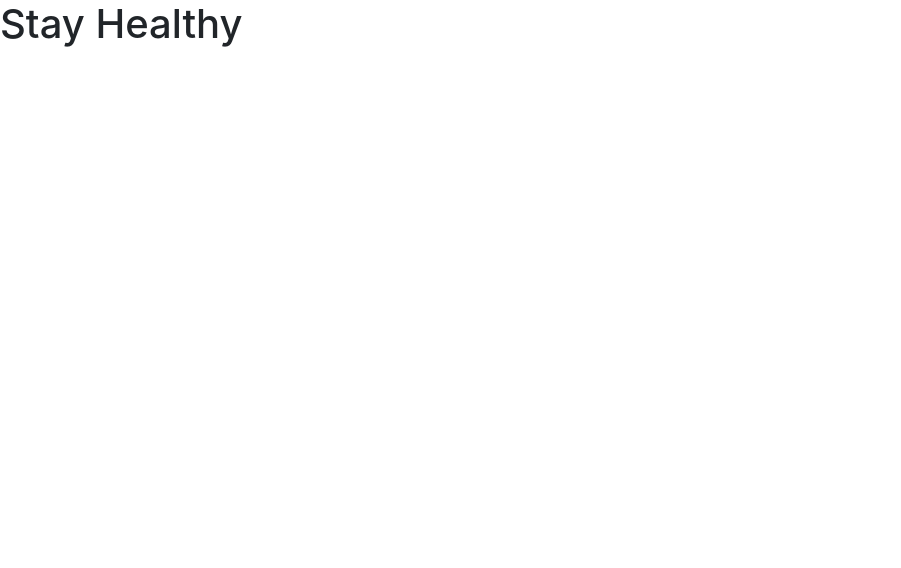
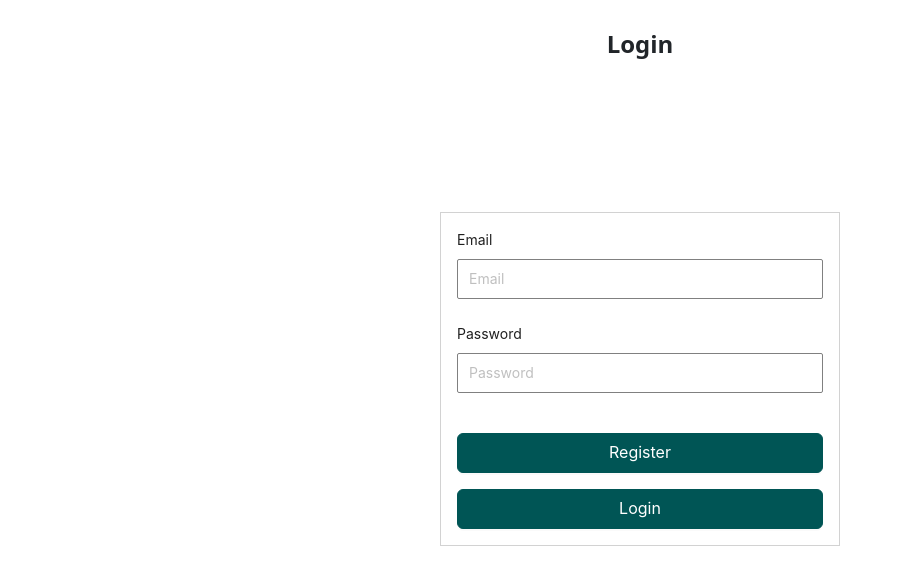
Before and after one commit to Gautammm16/appointment-booking-app-frontend, a React (Create React App) app: page /login in a window 1280 px wide. Shown: the top 568 px of the page, without its empty margins (0-901 px from the left). Built offline with nearby package versions, Linux system fonts and the light colour scheme.

Commit message:
reigster and login added

```diff
--- a/src/App.js
+++ b/src/App.js
@@ -1,9 +1,17 @@
+import React from 'react';
+import "antd/dist/reset.css"
+import {BrowserRouter ,Routes,Route} from 'react-router-dom';
+import Login from './pages/Login.js';
+import Register from './pages/Register.js';
 
 function App() {
   return (
-    <div className="App">
-   <h1>Stay Healthy</h1>
-   </div>
+   <BrowserRouter>
+    <Routes>
+      <Route path="/login" element={<Login/>}></Route>
+      <Route path="/register" element={<Register/>}></Route>
+    </Routes>
+   </BrowserRouter>
   );
 }
 
--- a/src/index.css
+++ b/src/index.css
@@ -1,13 +1,50 @@
-body {
-  margin: 0;
-  font-family: -apple-system, BlinkMacSystemFont, 'Segoe UI', 'Roboto', 'Oxygen',
-    'Ubuntu', 'Cantarell', 'Fira Sans', 'Droid Sans', 'Helvetica Neue',
-    sans-serif;
-  -webkit-font-smoothing: antialiased;
-  -moz-osx-font-smoothing: grayscale;
+/* antd override */
+input{
+    border-radius: 2px !important;
+    border: 1px solid grey !important;
+    height: 40px !important;
+}
+input:focus{
+    outline: none !important;
+    box-shadow: none !important;
+    border: 1px solid grey !important;
 }
 
-code {
-  font-family: source-code-pro, Menlo, Monaco, Consolas, 'Courier New',
-    monospace;
+.primary-button{
+    background-color: #005555 !important;
+    border-color: #005555 !important;
+    height: 40px !important;
+    width: 100% !important;
+    color: white !important;
+    font-size: 16px !important;
 }
+
+/* common styling */
+.card-title{
+    margin-top: 30px;
+    font-size:1.5rem ;
+    font-weight: bold;
+    text-align: center;
+}
+
+.normal-text{
+    font-size: 1rem;
+}
+.card{
+    box-shadow: 0,0,2px grey;
+    border-radius: 0 !important;
+
+}
+
+/* authentication pages */
+
+.authentication{
+    height: 80vh;
+    align-items: center;
+    display: flex;
+    justify-content: center;
+}
+
+.authentication-form{
+    width: 400px;
+}
--- a/src/index.js
+++ b/src/index.js
@@ -2,6 +2,7 @@ import React from 'react';
 import ReactDOM from 'react-dom/client';
 import './index.css';
 import App from './App';
+import "antd/dist/reset.css"
 
 const root = ReactDOM.createRoot(document.getElementById('root'));
 root.render(
--- a/src/pages/login.js
+++ b/src/pages/login.js
@@ -1,11 +1,38 @@
-import React from 'react'
+import {Form,Input,Button, Anchor} from 'antd'
+import {React} from 'react'
 
-const login = () => {
+const Login = () => {
   return (
-    <div>
+    <>
+     <h2 className='card-title ' >Login</h2>
+    <div className="authentication p-5">
+    <div className="authentication-form card p-3">
+
+      <Form layout='vertical'>
+
+        <Form.Item label="Email" name='email'>
+          <Input placeholder="Email"/>
+        </Form.Item>
+        <Form.Item label="Password" name='password'>
+          <Input placeholder="Password"/>
+        </Form.Item>
+
+        <Button className="primary-button mt-3">
+          Register
+        </Button>
+
+        <Button className="primary-button mt-3" target='/login'>
+          Login
+        </Button>
+
+      </Form>
+
 
     </div>
+
+    </div>
+</>
   )
 }
 
-export default login
+export default Login
--- a/src/pages/register.js
+++ b/src/pages/register.js
@@ -1,11 +1,39 @@
-import React from 'react'
+import {Form,Input,Button} from 'antd'
+import {React} from 'react'
 
-const register = () => {
-  return (
-    <div>
+const Register = () => {
+  return (<>
+     <h2 className='card-title '>Register Page</h2>
+    <div className="authentication p-5">
+    <div className="authentication-form card p-3">
+
+      <Form layout='vertical'>
+        <Form.Item label="Name" name='name'>
+          <Input placeholder="Name"/>
+        </Form.Item>
+        <Form.Item label="Email" name='email'>
+          <Input placeholder="Email"/>
+        </Form.Item>
+        <Form.Item label="Password" name='password'>
+          <Input placeholder="Password"/>
+        </Form.Item>
+
+        <Button className="primary-button mt-3">
+          Register
+        </Button>
+
+        <Button className="primary-button mt-3" target='/login'>
+          Login
+        </Button>
+
+      </Form>
+
 
     </div>
+
+    </div>
+    </>
   )
 }
 
-export default register
+export default Register
```
